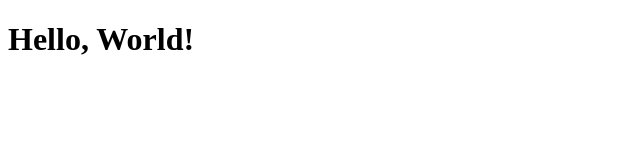
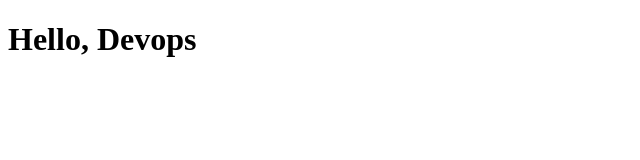
Before and after one commit to sachinsharma1812/devops-pipeline, a plain HTML site: page index.html in a window 1280 px wide. Shown: the full height of the page, 0-640 px from the left. Drawn offline with Linux system fonts and the light colour scheme.

```diff
--- a/index.html
+++ b/index.html
@@ -1,9 +1,9 @@
 <!DOCTYPE html>
 <html>
 <head>
-    <title>CI/CD Example</title>
+    <title>This is devops </title>
 </head>
 <body>
-    <h1>Hello, World!</h1>
+    <h1>Hello, Devops</h1>
 </body>
 </html>
```
